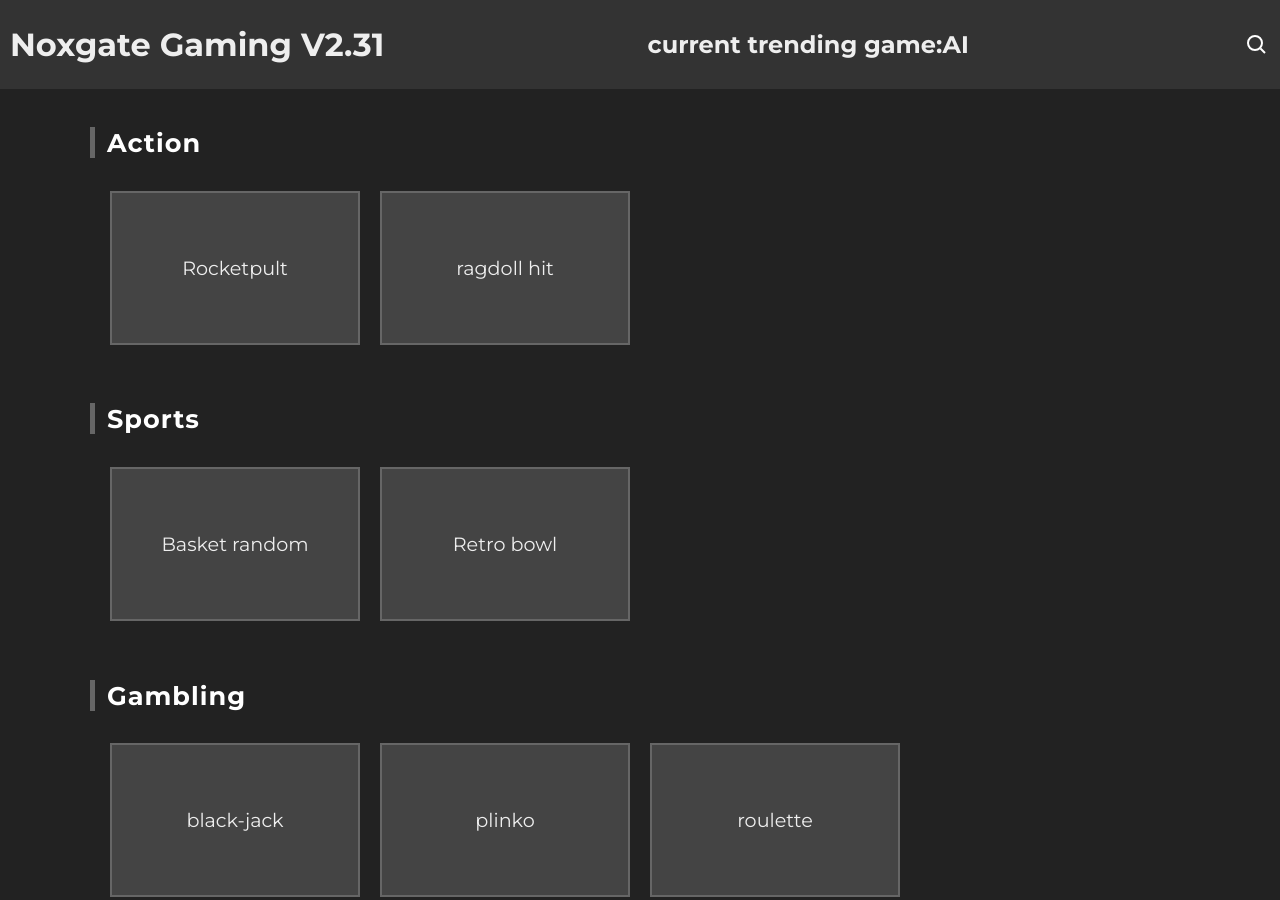
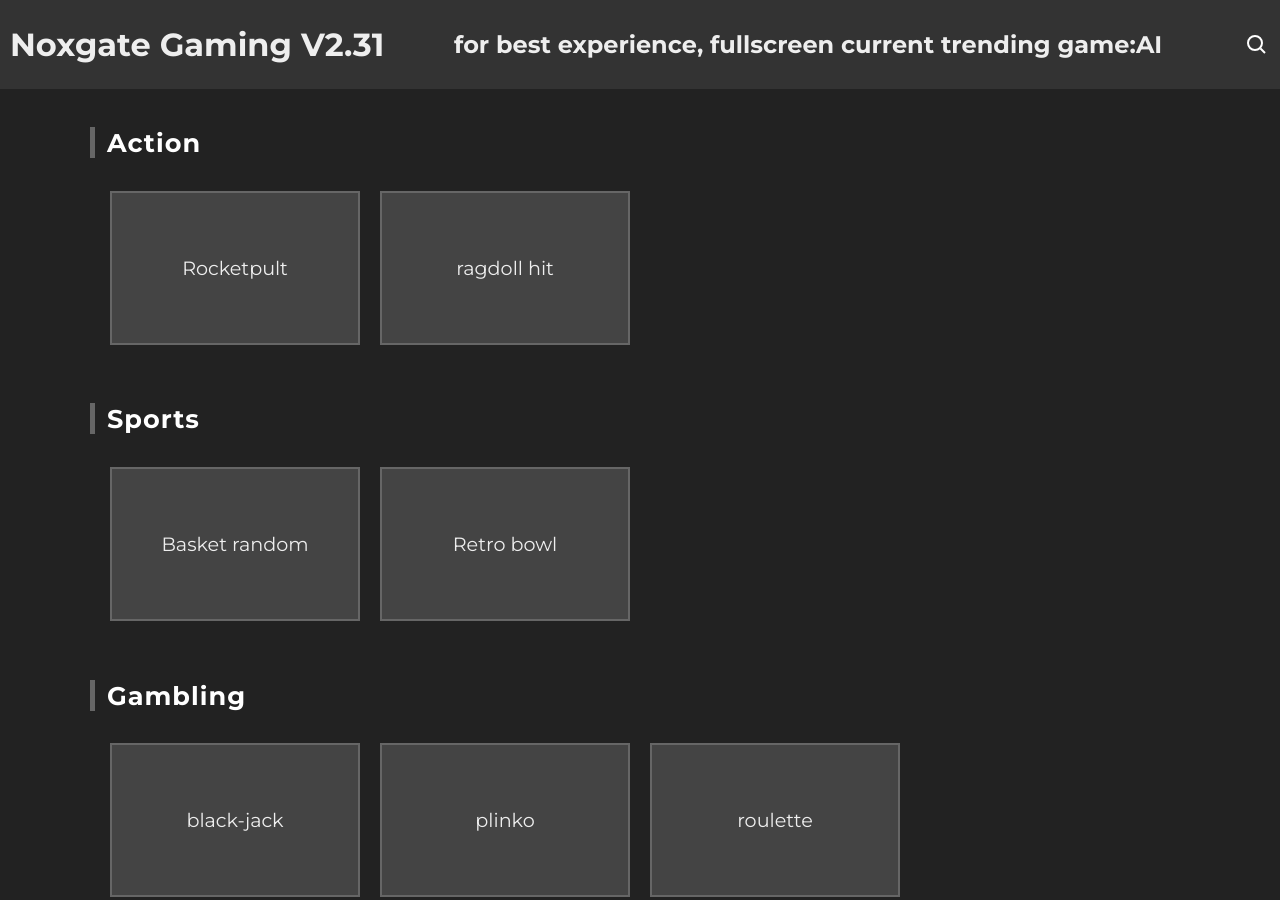
Before and after one commit to noxgate0fficial/noxgate0fficial.github.io, a Jekyll site: the page index.html, which Jekyll copies as it is, in a window 1280 px wide and 900 px high. Built offline with Jekyll 4.4.1, drawn with Linux system fonts in a browser that asks for light colours.

Commit message:
Update index.html

```diff
--- a/index.html
+++ b/index.html
@@ -73,7 +73,7 @@
   <header>
     <div class="header-bar">
       <h1 class="header-title">Noxgate Gaming V2.31</h1>
-      <h2>current trending game:AI</h2>
+      <h2>for best experience, fullscreen    current trending game:AI</h2>
       <div class="search-icon-container">
         <input type="text" id="gameSearch" class="search-input" placeholder="Search for games...">
         <button class="search-icon" id="toggleSearch" aria-label="Search">
```
